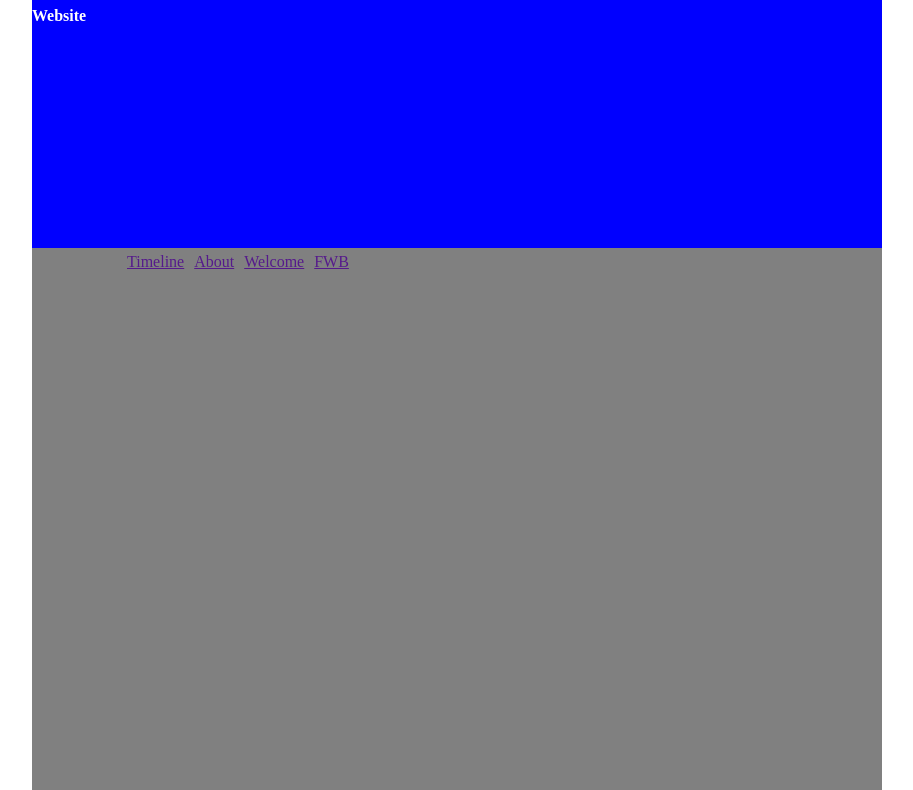
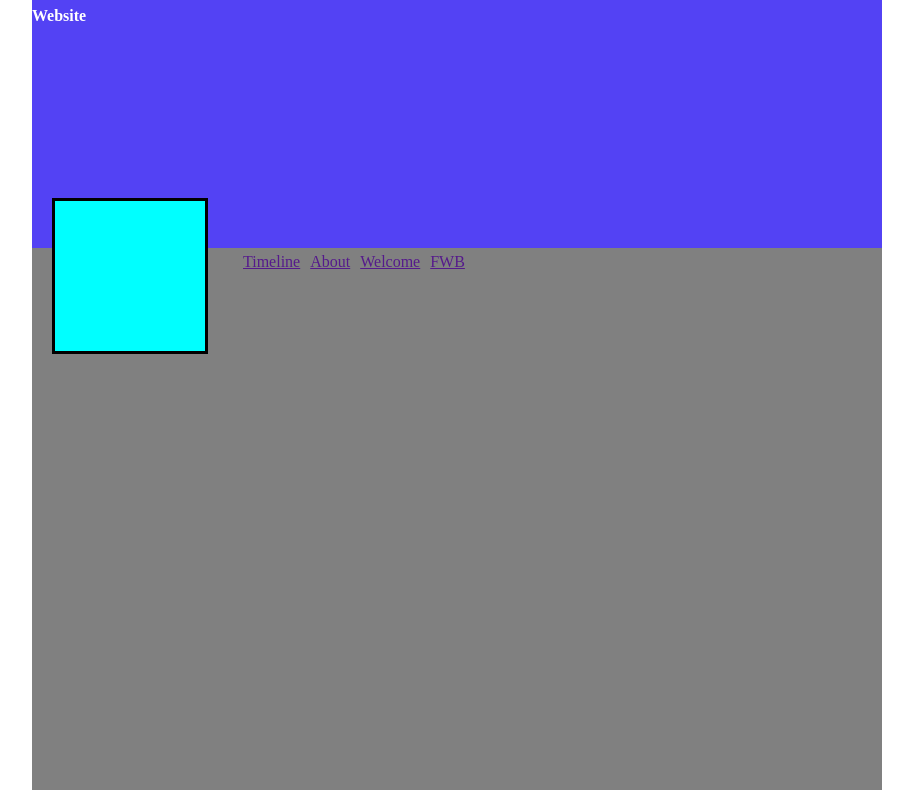
Before and after one commit to christineooi/socialmockup, a plain HTML site: page index.html in a window 1280 px wide. Shown: the part 73-863 px from the top of the page, without its empty margins (176-1089 px from the left). Drawn offline with Linux system fonts and the light colour scheme.

Commit message:
modified html and css

```diff
--- a/index.html
+++ b/index.html
@@ -8,14 +8,12 @@
     <title>Social Network Mockup</title>
 </head>
 <body>
-    <header>
-        <div id="headdiv">
-            <h1>Your Page Name</h1>
-            <h4>Website</h4>
-        </div>
-    </header>
+    <div id="headdiv">
+        <h1>Your Page Name</h1>
+        <h4>Website</h4>
+    </div>
 
-    <div class="profileImage">
+    <div class="profilePic">
 
 
     </div>
--- a/style.css
+++ b/style.css
@@ -7,7 +7,7 @@ body {
     color: white;
     height: 300px;
     width: 850px;
-    background-color: blue;
+    background-color: #5342f4;
 }
 /*
 ul {
```
